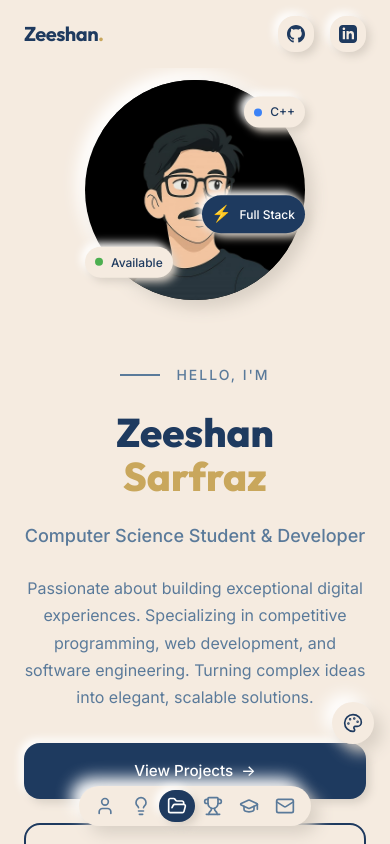
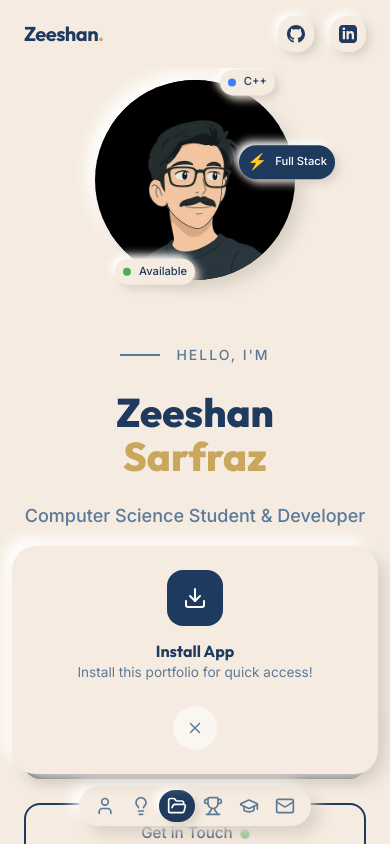
Before and after one commit to xeeshan-zs/portfolio, a React (Vite) app: page / in a window 390 px wide. Shown: the top 844 px of the page. Built offline with nearby package versions, Linux system fonts and the light colour scheme.

Commit message:
i guess it is completed

```diff
--- a/src/components/Hero.css
+++ b/src/components/Hero.css
@@ -154,8 +154,8 @@
 .badge-fullstack {
     bottom: 30%;
     right: -15%;
-    background: var(--text-primary);
-    color: white;
+    background: var(--btn-primary-bg);
+    color: var(--btn-primary-text);
     animation-delay: 0.5s;
 }
 
@@ -231,8 +231,8 @@
     }
 
     .hero-image-container {
-        width: 220px;
-        height: 220px;
+        width: 200px;
+        height: 200px;
     }
 
     .placeholder-icon {
@@ -240,8 +240,24 @@
     }
 
     .floating-badge {
-        font-size: 0.75rem;
-        padding: 6px 10px;
+        font-size: 0.7rem;
+        padding: 4px 8px;
+    }
+
+    .badge-react {
+        top: -5px;
+        right: 10%;
+    }
+
+    .badge-fullstack {
+        bottom: 50%;
+        right: -20%;
+        transform: translateY(50%);
+    }
+
+    .badge-available {
+        bottom: -5px;
+        left: 10%;
     }
 
     .hero-cta {
--- a/src/components/InstallPrompt.css
+++ b/src/components/InstallPrompt.css
@@ -97,23 +97,66 @@
     color: var(--text-primary);
 }
 
+/* Mobile-friendly styles */
 @media (max-width: 480px) {
     .install-prompt {
-        left: var(--spacing-sm);
-        right: var(--spacing-sm);
+        left: 12px;
+        right: 12px;
+        bottom: 70px;
         transform: none;
-        bottom: 70px;
+    }
+
+    @keyframes slideUp {
+        from {
+            opacity: 0;
+            transform: translateY(20px);
+        }
+
+        to {
+            opacity: 1;
+            transform: translateY(0);
+        }
     }
 
     .install-content {
+        flex-direction: column;
+        text-align: center;
+        padding: var(--spacing-md);
         max-width: 100%;
+        gap: var(--spacing-sm);
+    }
+
+    .install-icon {
+        width: 56px;
+        height: 56px;
     }
 
     .install-text h4 {
-        font-size: 0.85rem;
+        font-size: 1rem;
     }
 
     .install-text p {
-        font-size: 0.75rem;
+        font-size: 0.85rem;
+        line-height: 1.4;
+    }
+
+    .install-actions {
+        width: 100%;
+        flex-direction: row;
+        justify-content: center;
+        gap: var(--spacing-sm);
+        margin-top: var(--spacing-xs);
+    }
+
+    .install-btn {
+        flex: 1;
+        padding: 12px 20px;
+        font-size: 0.9rem;
+    }
+
+    .dismiss-btn {
+        width: 44px;
+        height: 44px;
+        background: var(--bg-secondary);
     }
 }
--- a/src/components/InstallPrompt.jsx
+++ b/src/components/InstallPrompt.jsx
@@ -7,9 +7,24 @@ const InstallPrompt = () => {
     const [deferredPrompt, setDeferredPrompt] = useState(null);
 
     useEffect(() => {
-        // Check if already dismissed
-        const dismissed = localStorage.getItem('installPromptDismissed');
-        if (dismissed) return;
+        // Check visit count and timing
+        const today = new Date().toDateString();
+        const storedData = JSON.parse(localStorage.getItem('installPromptData') || '{}');
+
+        // Reset count if it's a new day
+        if (storedData.date !== today) {
+            storedData.date = today;
+            storedData.dismissCount = 0;
+            storedData.visitCount = 0;
+        }
+
+        storedData.visitCount = (storedData.visitCount || 0) + 1;
+        localStorage.setItem('installPromptData', JSON.stringify(storedData));
+
+        // Show if: dismissed less than 2 times today, OR visited more than 2 times
+        const shouldShow = storedData.dismissCount < 2 || storedData.visitCount > 2;
+
+        if (!shouldShow) return;
 
         const handler = (e) => {
             e.preventDefault();
@@ -19,11 +34,11 @@ const InstallPrompt = () => {
 
         window.addEventListener('beforeinstallprompt', handler);
 
-        // Show custom prompt for iOS
+        // Show custom prompt for iOS or after delay
         const isIOS = /iPad|iPhone|iPod/.test(navigator.userAgent);
         const isStandalone = window.matchMedia('(display-mode: standalone)').matches;
 
-        if (isIOS && !isStandalone && !dismissed) {
+        if (!isStandalone) {
             setTimeout(() => setShowPrompt(true), 2000);
         }
 
@@ -43,7 +58,11 @@ const InstallPrompt = () => {
 
     const handleDismiss = () => {
         setShowPrompt(false);
-        localStorage.setItem('installPromptDismissed', 'true');
+
+        // Update dismiss count
+        const storedData = JSON.parse(localStorage.getItem('installPromptData') || '{}');
+        storedData.dismissCount = (storedData.dismissCount || 0) + 1;
+        localStorage.setItem('installPromptData', JSON.stringify(storedData));
     };
 
     if (!showPrompt) return null;
@@ -59,13 +78,13 @@ const InstallPrompt = () => {
                 <div className="install-text">
                     <h4>Install App</h4>
                     {isIOS ? (
-                        <p>Tap the share button and select "Add to Home Screen"</p>
+                        <p>Tap share button and "Add to Home Screen"</p>
                     ) : (
-                        <p>Install this portfolio for quick access anytime!</p>
+                        <p>Install this portfolio for quick access!</p>
                     )}
                 </div>
                 <div className="install-actions">
-                    {!isIOS && (
+                    {!isIOS && deferredPrompt && (
                         <button className="install-btn" onClick={handleInstall}>
                             Install
                         </button>
--- a/src/components/Navbar.css
+++ b/src/components/Navbar.css
@@ -40,8 +40,8 @@
 }
 
 .nav-item.active {
-    background: var(--text-primary);
-    color: white;
+    background: var(--btn-primary-bg);
+    color: var(--btn-primary-text);
     box-shadow: var(--shadow-outset-sm);
 }
 
--- a/src/components/Projects.css
+++ b/src/components/Projects.css
@@ -66,8 +66,8 @@
     gap: 6px;
     margin-top: var(--spacing-md);
     padding: var(--spacing-xs) var(--spacing-sm);
-    background: var(--text-primary);
-    color: white;
+    background: var(--btn-primary-bg);
+    color: var(--btn-primary-text);
     border-radius: var(--radius-sm);
     font-size: 0.8rem;
     font-weight: 500;
--- a/src/index.css
+++ b/src/index.css
@@ -12,6 +12,9 @@
   --accent-gold: #c9a75c;
   --accent-green: #4caf50;
   --accent-blue: #3b82f6;
+
+  --btn-primary-bg: #1e3a5f;
+  --btn-primary-text: #ffffff;
 
   --shadow-outset: 8px 8px 16px #d9d0c5, -8px -8px 16px #ffffff;
   --shadow-outset-sm: 4px 4px 8px #d9d0c5, -4px -4px 8px #ffffff;
@@ -58,6 +61,8 @@
   --text-primary: #e8e8ed;
   --text-secondary: #a0a0b0;
   --accent-gold: #e0b85c;
+  --btn-primary-bg: #e0b85c;
+  --btn-primary-text: #1a1a2e;
   --shadow-outset: 8px 8px 16px #121225, -8px -8px 16px #222237;
   --shadow-outset-sm: 4px 4px 8px #121225, -4px -4px 8px #222237;
   --shadow-inset: inset 4px 4px 8px #121225, inset -4px -4px 8px #222237;
@@ -73,6 +78,8 @@
   --text-secondary: #8892b0;
   --accent-gold: #64ffda;
   --accent-blue: #64ffda;
+  --btn-primary-bg: #64ffda;
+  --btn-primary-text: #0a192f;
   --shadow-outset: 8px 8px 16px #071220, -8px -8px 16px #0d203e;
   --shadow-outset-sm: 4px 4px 8px #071220, -4px -4px 8px #0d203e;
   --shadow-inset: inset 4px 4px 8px #071220, inset -4px -4px 8px #0d203e;
@@ -167,8 +174,8 @@ a {
 }
 
 .btn-primary {
-  background: var(--text-primary);
-  color: white;
+  background: var(--btn-primary-bg);
+  color: var(--btn-primary-text);
 }
 
 .btn-outline {
```
